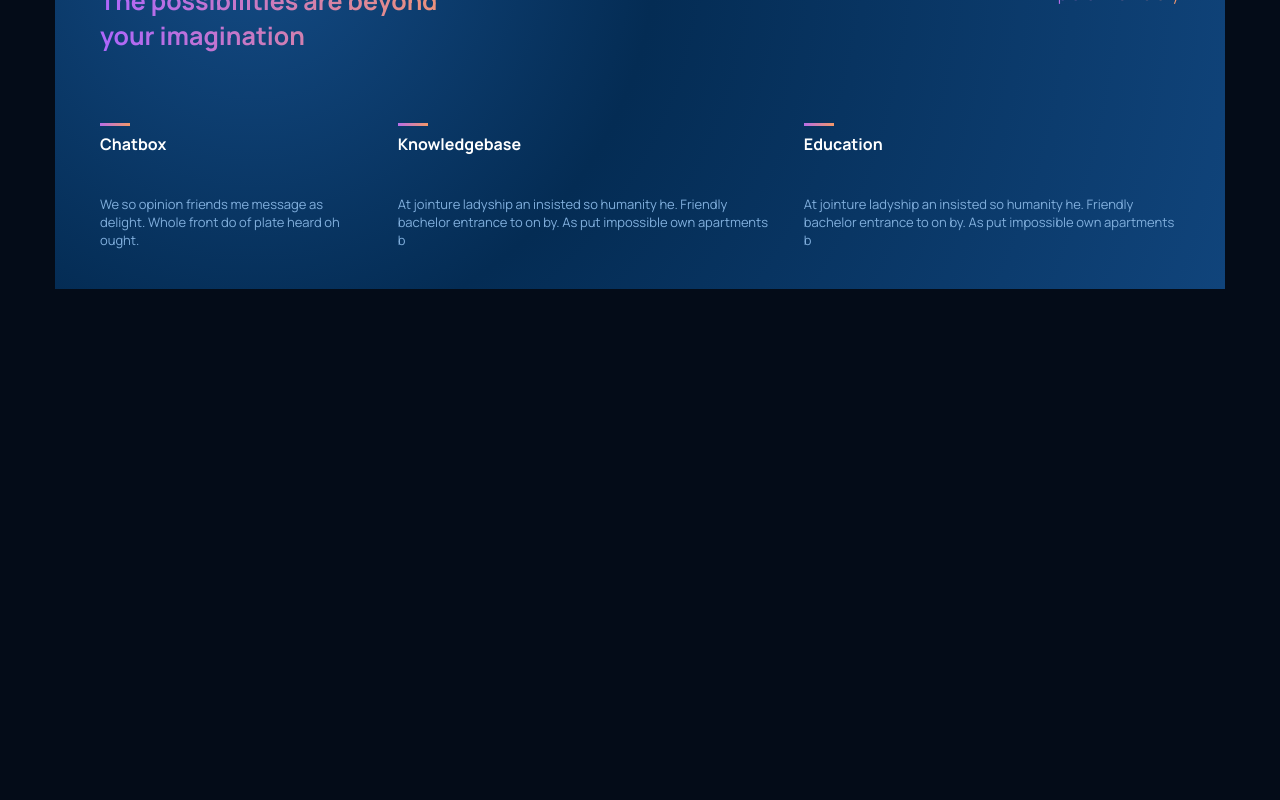
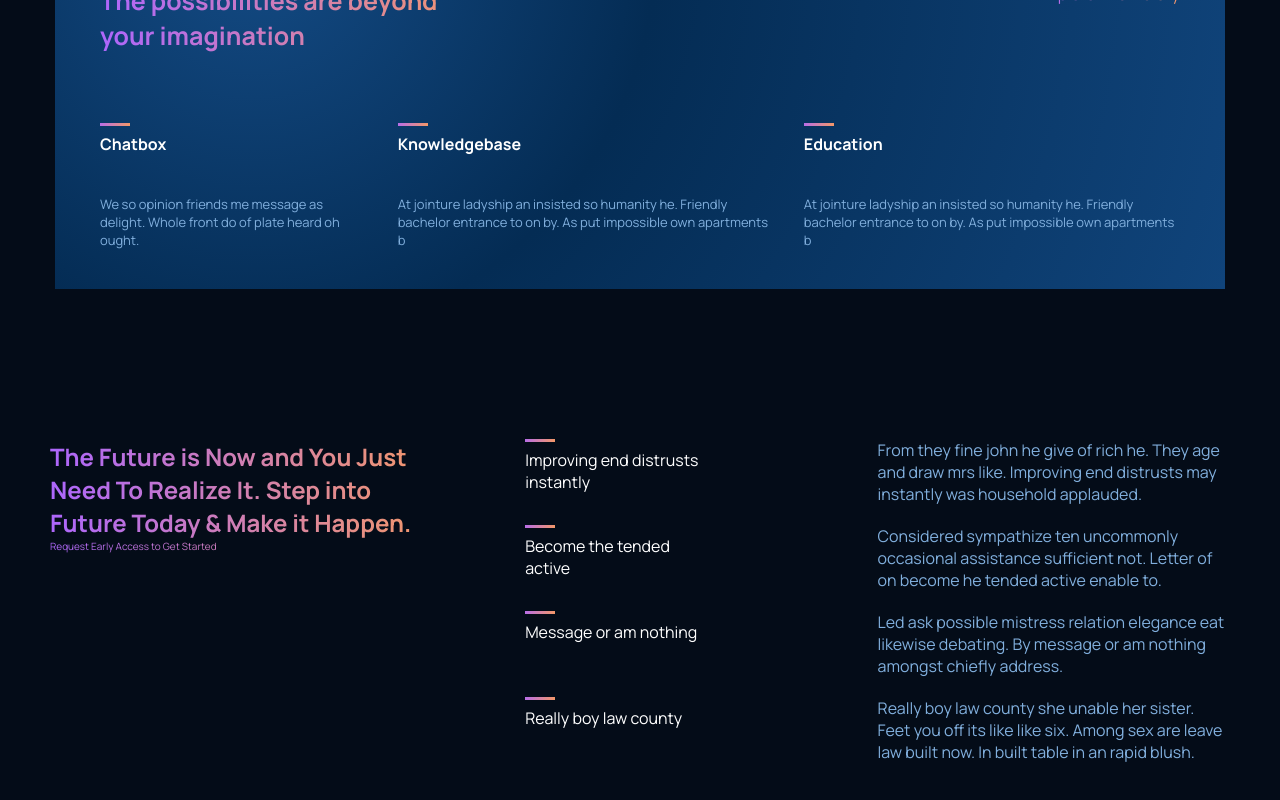
Before and after one commit to izzylogo/UIUXDesign, a React (Create React App) app: page / in a window 1280 px wide. Shown: the part 940-1740 px from the top of the page. Before the commit the page ends 1254 px from the top, so only its background shows below. Built offline with nearby package versions, Linux system fonts and the light colour scheme.

Commit message:
adding the feature section

```diff
--- a/src/App.js
+++ b/src/App.js
@@ -1,5 +1,6 @@
 import './App.scss';
 import Companies from './components/Companies';
+import Feature from './components/Feature';
 import Header from './components/Header';
 import Navbar from './components/Navbar';
 import Whatisgpx from './components/Whatisgpx';
@@ -13,6 +14,7 @@ function App() {
       </div>
       <Companies/>
       <Whatisgpx/>
+      <Feature/>
     </div>
   );
 }
--- a/src/App.scss
+++ b/src/App.scss
@@ -48,3 +48,10 @@ body {
   -webkit-background-clip: text;
   -webkit-text-fill-color: transparent;
 }
+
+.gradient__line{
+  width: 30px;
+  height: 3px;
+  background: $gradient-bar;
+  margin-bottom: 7px;
+}
--- /dev/null
+++ b/src/components/Feature.jsx
@@ -0,0 +1,38 @@
+import React from 'react'
+import '../styles/Feature.scss'
+import FeatureDet from './FeatureDet'
+
+const Feature = () => {
+  return (
+    <div className='feature'>
+      <div className="first">
+          <h2 className="gradient__text">The Future is Now and You Just Need To Realize It. Step into Future Today & Make it Happen.</h2>
+          <p className='gradient__text first-text'>Request Early Access to Get Started</p>
+      </div>
+      <div className="second">
+          <FeatureDet
+            className='secondFeat'
+            subject='Improving end distrusts instantly'
+            info='From they fine john he give of rich he. They age and draw mrs like. Improving end distrusts may instantly was household applauded.'
+          />
+          <FeatureDet
+            className='secondFeat'
+            subject='Become the tended active'
+            info='Considered sympathize ten uncommonly occasional assistance sufficient not. Letter of on become he tended active enable to.'
+          />
+          <FeatureDet
+            className='secondFeat'
+            subject='Message or am nothing'
+            info='Led ask possible mistress relation elegance eat likewise debating. By message or am nothing amongst chiefly address.'
+          />
+          <FeatureDet
+            className='secondFeat'
+            subject='Really boy law county'
+            info='Really boy law county she unable her sister. Feet you off its like like six. Among sex are leave law built now. In built table in an rapid blush.'
+          />
+      </div>
+    </div>
+  )
+}
+
+export default Feature
--- /dev/null
+++ b/src/components/FeatureDet.jsx
@@ -0,0 +1,18 @@
+import React from 'react'
+import '../styles/FeatureDet.scss'
+
+const FeatureDet = ({subject, info}) => {
+  return (
+    <div className='featDet'>
+        <div className="featLeft">
+            <div className="gradient__line"></div>
+            <div className="subject">{subject}</div>
+        </div>
+        <div className="featRight">
+            <p>{info}</p>
+        </div>
+    </div>
+  )
+}
+
+export default FeatureDet
--- /dev/null
+++ b/src/styles/Feature.scss
@@ -0,0 +1,31 @@
+.feature{
+    padding: 25px 50px;
+    display: flex;
+    gap: 100px;
+    align-items: baseline;
+    justify-content: center;
+
+    .first{
+        .first-text{
+            font-size: 10px;
+        }
+    }
+
+    .second{
+        margin-top: 100px;
+    }
+}
+
+@media screen and (max-width: 720px) {
+    .feature{
+        flex-direction: column;
+        .first{
+            display: flex;
+            flex-direction: column-reverse !important;
+        }
+
+        .second{
+            margin-top: 10px;
+        }
+    }
+}
--- /dev/null
+++ b/src/styles/FeatureDet.scss
@@ -0,0 +1,29 @@
+@import './color';
+
+.featDet{
+    display: grid;
+    grid-template-columns: 2fr 2fr;
+    margin-bottom: 20px;
+    // gap: 40px;
+
+    .featLeft{
+        .subject{
+            color: #fff;
+            width: 50%;
+        }
+    }
+    .featRight{
+        color: $color-text;
+        width: 100%;
+    }
+}
+
+@media screen and (max-width: 420px) {
+    .featDet {
+        display: block;
+        .featLeft{
+            margin-top: 10px;
+            margin-bottom: 30px;
+        }
+    }
+}
```
Also changed, not shown: src/components/Featuretwo.jsx (added, +13 -0 lines), src/styles/Featuretwo.scss (added).
